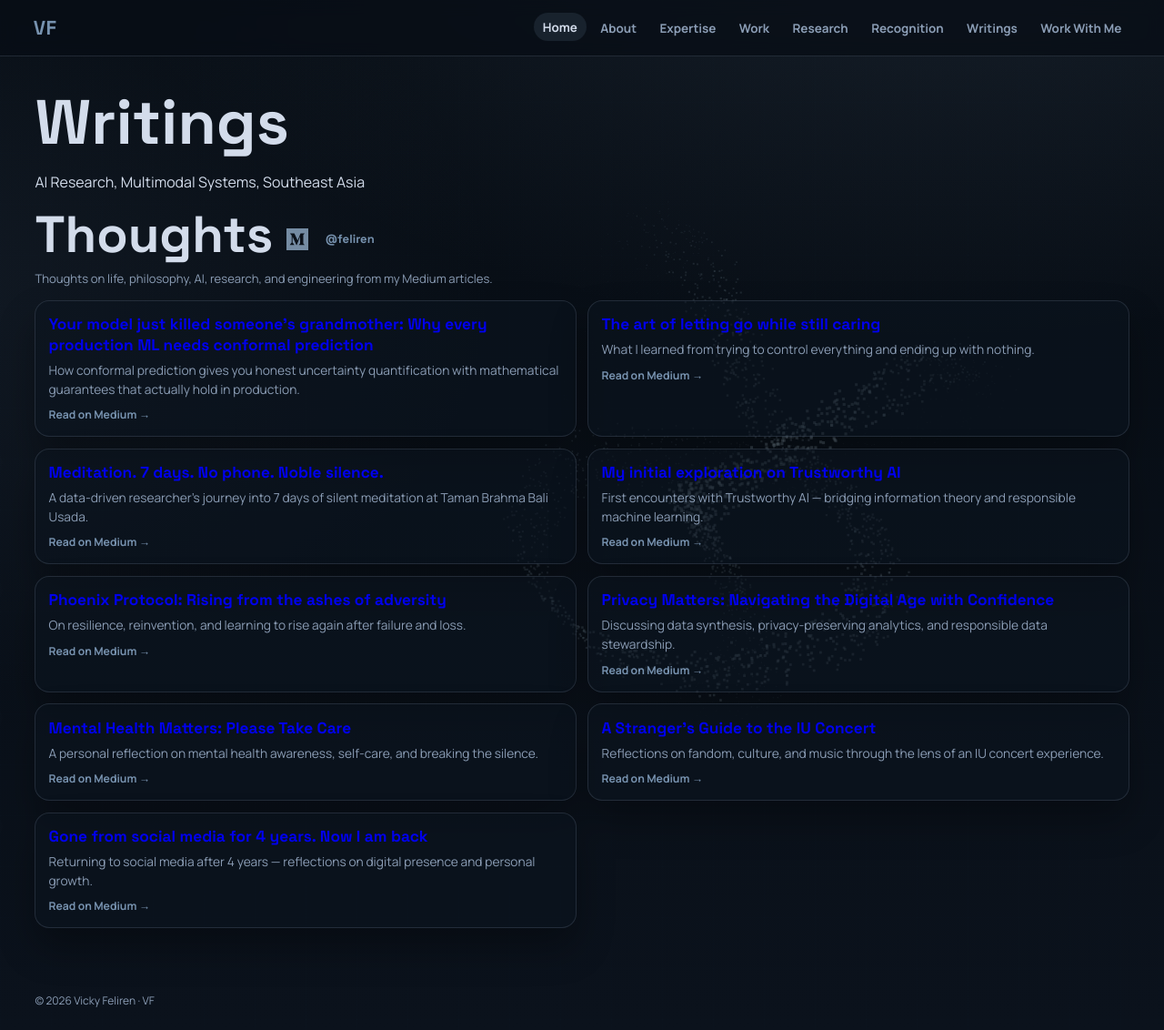
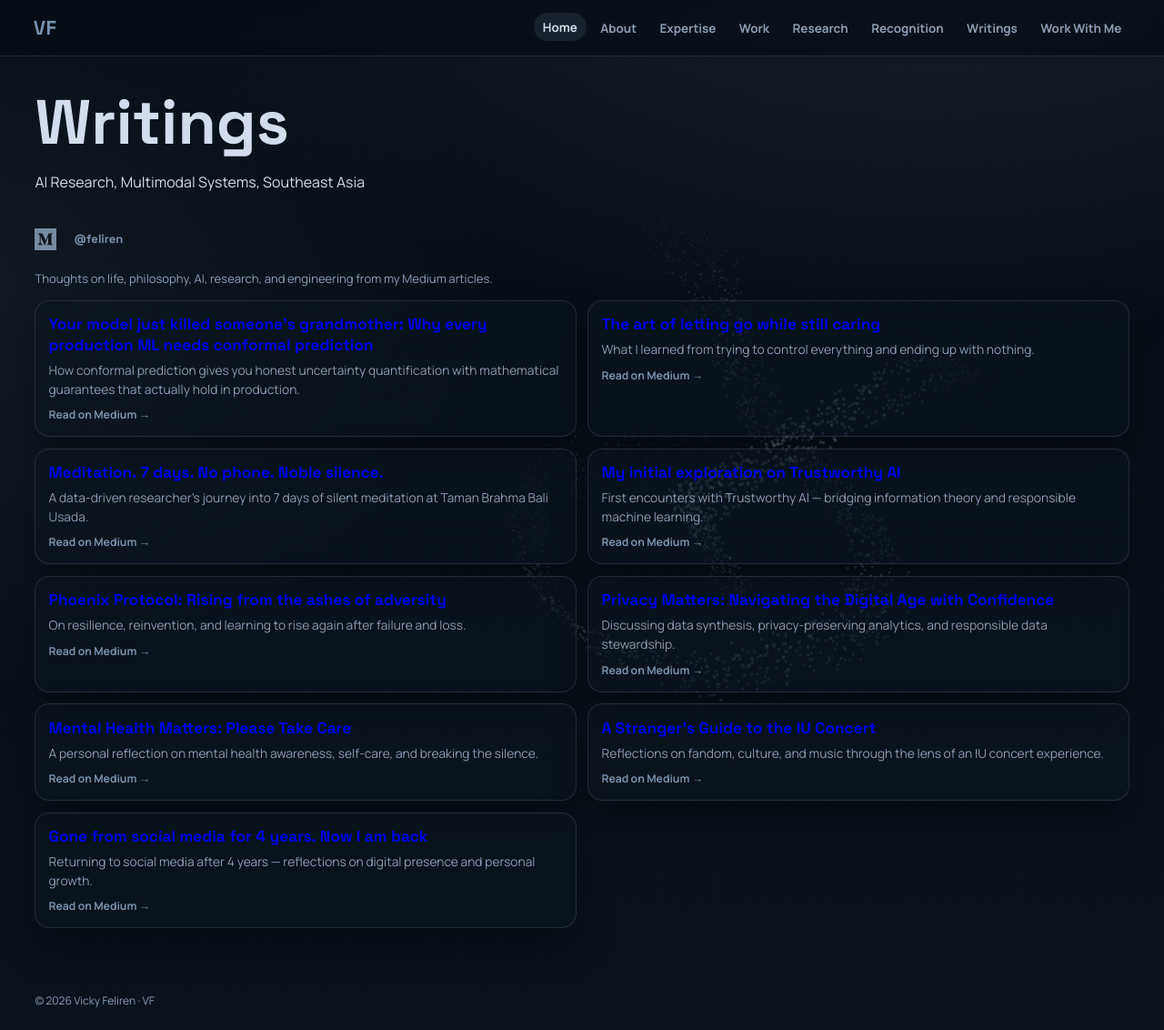
Before and after one commit to Feliren88/feliren88.github.io, a Jekyll site: the page built from _pages/thoughts.md, in a window 1280 px wide and 1132 px high. Shown: the whole window at 91% size. Built offline with Jekyll 4.4.1, drawn with Linux system fonts in a browser that asks for light colours.

Commit message:
remove wording "Thoughts"

```diff
--- a/_pages/thoughts.md
+++ b/_pages/thoughts.md
@@ -7,7 +7,6 @@ permalink: /writings/
 ---
 
 <h1 class="section-title">
-  <a href="https://medium.com/@feliren" target="_blank" rel="noreferrer" style="text-decoration:none;color:inherit">Thoughts</a>
   <a href="https://medium.com/@feliren" target="_blank" rel="noreferrer" style="text-decoration:none">
     <img src="/assets/img/medium-svgrepo-com.svg" alt="Medium" style="width:24px;height:24px;vertical-align:middle;margin-right:0.3rem">
     <span class="medium-badge" style="margin-left:0">@feliren</span>
```
